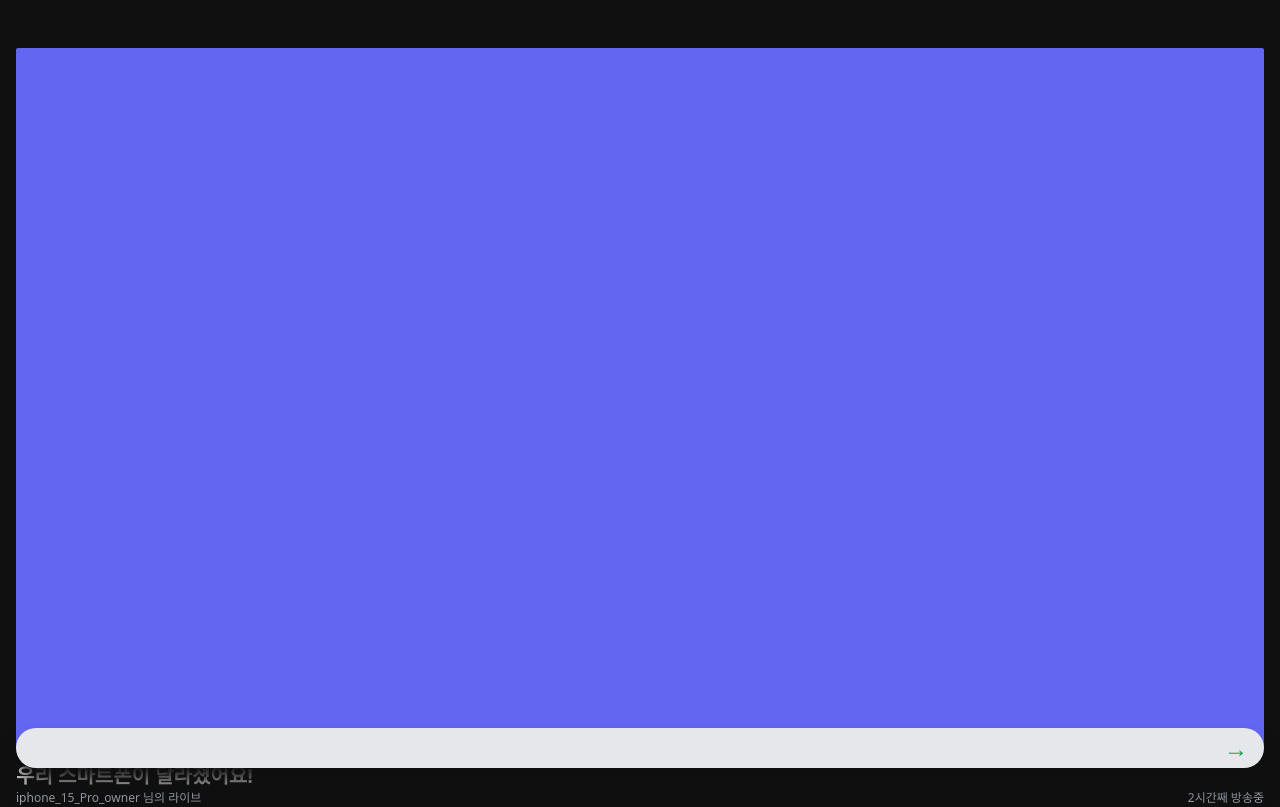
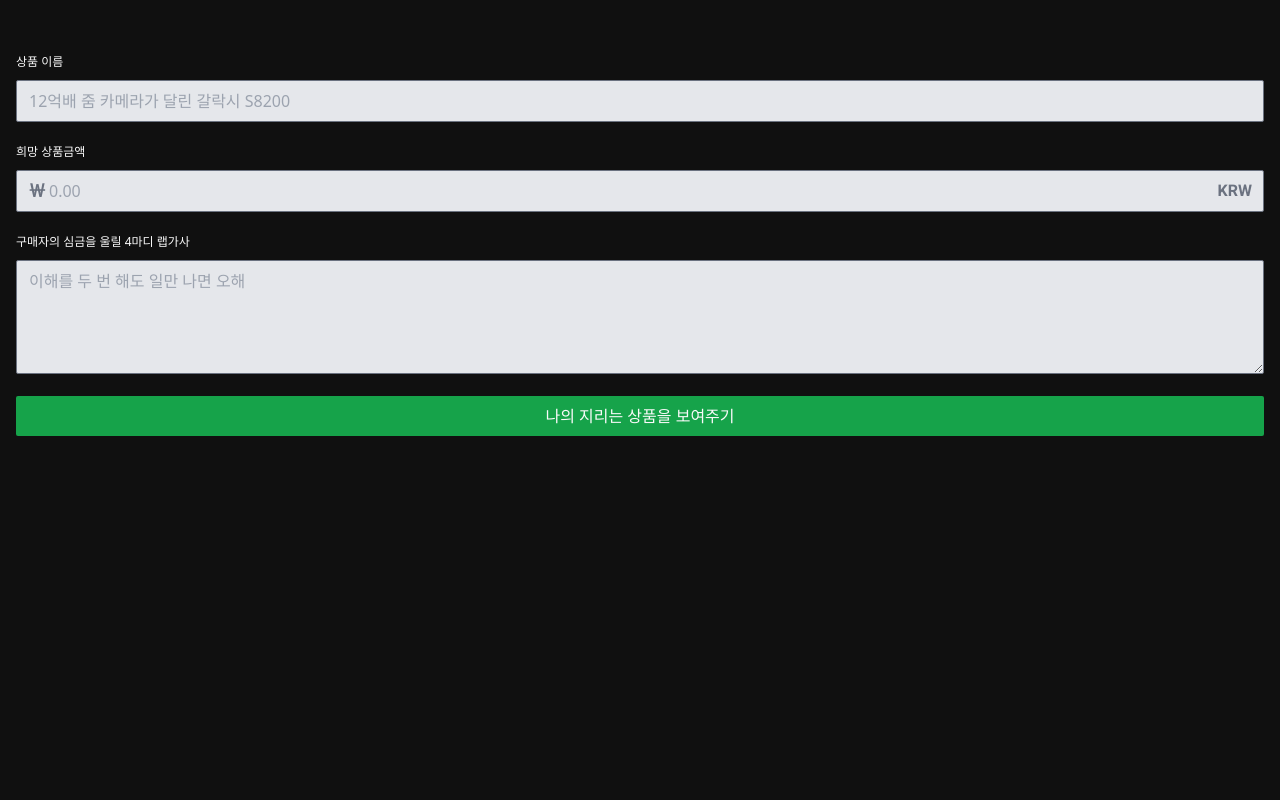
Before and after one commit to yyb02006/NextPractice, a Next.js app: page /live-streams/create in a window 1280 px wide. Shown: the top 807 px of the page. Built offline with nearby package versions, Linux system fonts and the light colour scheme; a web font is replaced by a local one.

Commit message:
live-streams/create페이지 마크업, CSS작성

```diff
--- a/src/pages/details/upload.tsx
+++ b/src/pages/details/upload.tsx
@@ -23,7 +23,7 @@
 				</label>
 			</div>
 			<div className='mt-6 select-none'>
-				<label htmlFor='price' className='font-light text-sm'>
+				<label htmlFor='price' className='font-normal text-xs'>
 					희망 상품금액
 				</label>
 				<div className='relative mt-2 flex items-center'>
@@ -44,17 +44,15 @@
 				</div>
 			</div>
 			<div className='mt-4 select-none'>
-				<label htmlFor='description' className='font-light text-sm'>
+				<label htmlFor='description' className='font-normal text-xs'>
 					구매자의 심금을 울릴 4마디 랩가사
 				</label>
-				<div>
 				<textarea
 					rows={4}
 					id='description'
 					className='appearance-none mt-2 text-gray-600 w-full bg-gray-200 rounded-sm placeholder-gray-400 outline-none focus:border-green-600 focus:ring-[2px] focus:ring-green-600'
 					placeholder='이해를 두 번 해도 일만 나면 오해'
 				/>
-				</div>
 			</div>
 			<button className='mt-4 w-full bg-green-600 rounded-sm py-2 hover:bg-emerald-500 font-medium focus:outline-none focus:ring-2 focus:ring-green-600 focus:ring-offset-2 transition-color duration-100'>
 				상품 던지기
--- a/src/pages/live-streams/[id].tsx
+++ b/src/pages/live-streams/[id].tsx
@@ -3,8 +3,9 @@
 const LiveStreamDetail: NextPage = () => {
 	return (
 		<div className='bg-[#101010] text-[#fafafa] h-full min-h-screen font-SCoreDream py-12'>
-			<div className='w-full px-4'>
+			<div className='w-full'>
 				<div className='w-full bg-indigo-500 aspect-video rounded-sm'></div>
+				<div className='px-4'>
 					<h3 className='mt-3 font-GmarketSans font-bold text-xl text-gray-200'>
 						우리 스마트폰이 달라졌어요!
 					</h3>
@@ -13,7 +14,8 @@
 						<span>2시간째 방송중</span>
 					</div>
 				</div>
-			<div className='mt-16 h-[42vh] overflow-y-scroll scroll-'>
+			</div>
+			<div className='mt-16 h-[40vh] overflow-y-scroll scroll-'>
 				<div className='flex items-start gap-2 mt-4 bg-[#1a1a1a] p-4'>
 					<div className='bg-pink-400 w-8 aspect-square rounded-md' />
 					<div>
--- /dev/null
+++ b/src/pages/live-streams/create.tsx
@@ -0,0 +1,58 @@
+import type { NextPage } from 'next';
+
+const Create: NextPage = () => {
+	return (
+		<div className='bg-[#101010] text-[#fafafa] h-full min-h-screen font-SCoreDream px-4 py-12 space-y-4'>
+			<div className='select-none space-y-2'>
+				<label htmlFor='name' className='font-normal text-xs'>
+					상품 이름
+				</label>
+				<div className='relative flex items-center'>
+					<input
+						type='text'
+						id='name'
+						placeholder='12억배 줌 카메라가 달린 갈락시 S8200'
+						className='appearance-none text-gray-600 w-full bg-gray-200 rounded-sm placeholder-gray-400 outline-none focus:border-green-600 focus:ring-[2px] focus:ring-green-600'
+					/>
+				</div>
+			</div>
+			<div className='select-none space-y-2'>
+				<label htmlFor='price' className='font-normal text-xs'>
+					희망 상품금액
+				</label>
+				<div className='relative flex items-center'>
+					<div className='absolute pl-3 h-full flex items-center font-bold left-0 top-0 text-gray-500'>
+						<span className='font-Roboto text-lg'>￦</span>
+					</div>
+					<input
+						type='number'
+						id='price'
+						placeholder='0.00'
+						className='appearance-none text-gray-600 pl-8 pr-12 w-full bg-gray-200 rounded-sm placeholder-gray-400 outline-none focus:border-green-600 focus:ring-[2px] focus:ring-green-600'
+					/>
+					<div>
+						<span className='absolute font-Roboto pr-3 h-full flex items-center font-bold right-0 top-0 text-gray-500'>
+							KRW
+						</span>
+					</div>
+				</div>
+			</div>
+			<div className='space-y-2 select-none'>
+				<label htmlFor='description' className='font-normal text-xs'>
+					구매자의 심금을 울릴 4마디 랩가사
+				</label>
+				<textarea
+					rows={4}
+					id='description'
+					className='appearance-none text-gray-600 w-full bg-gray-200 rounded-sm placeholder-gray-400 outline-none focus:border-green-600 focus:ring-[2px] focus:ring-green-600'
+					placeholder='이해를 두 번 해도 일만 나면 오해'
+				/>
+			</div>
+			<button className='w-full bg-green-600 rounded-sm py-2 hover:bg-emerald-500 font-medium focus:outline-none focus:ring-2 focus:ring-green-600 focus:ring-offset-2 transition-color duration-100'>
+				나의 지리는 상품을 보여주기
+			</button>
+		</div>
+	);
+};
+
+export default Create;
```
Lines whose indentation alone changed are shown as unchanged.
